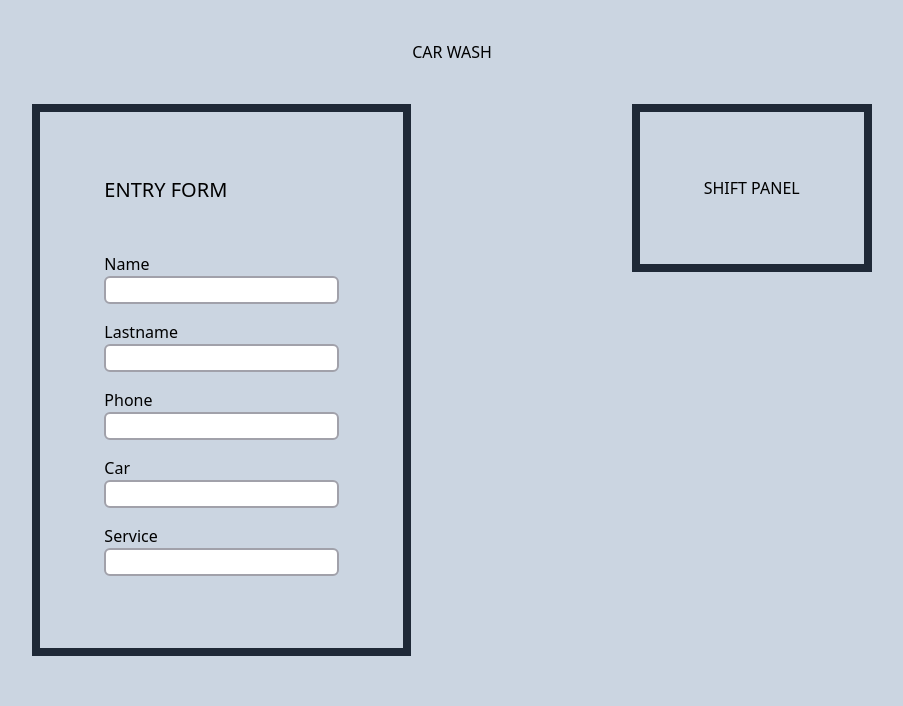
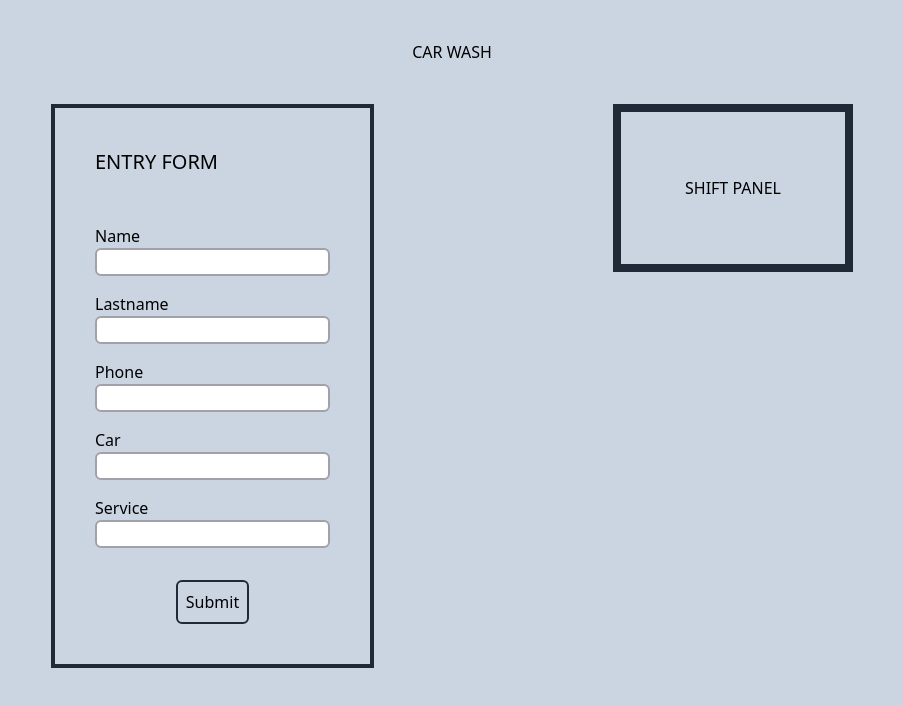
Before and after one commit to ignaciogiorgis/firstViteReactProject, a React (Vite) app: page / in a window 1280 px wide. Shown: the top 706 px of the page, without its empty margins (188-1091 px from the left). Built offline with nearby package versions, Linux system fonts and the light colour scheme.

Commit message:
03-add-button-form

```diff
--- a/src/Components/Form/ViewForm.jsx
+++ b/src/Components/Form/ViewForm.jsx
@@ -3,7 +3,7 @@ import React from 'react'
 const Form = () => {
   return (
     <div className='flex justify-center'>
-      <div className='border-8 border-gray-800 p-16'>
+      <div className='border-4 border-gray-800 p-10'>
         <h2 className='text-left text-xl pb-10 uppercase'>Entry Form</h2>
           <form action="">
             <div className='flex flex-col py-2'>
@@ -12,11 +12,11 @@ const Form = () => {
           </div>
           <div className='flex flex-col py-2'>
               <label className='text-left' htmlFor="">Lastname</label>
-                <input className='rounded-md  border-2 border-solid border-zinc-400 hover:border-solid focus:outline-none focus:ring focus:ring-violet-300 ' type="text" />
+              <input className='rounded-md  border-2 border-solid border-zinc-400 hover:border-solid focus:outline-none focus:ring focus:ring-violet-300 ' type="text" />
           </div>
           <div className='flex flex-col py-2'>
               <label className='text-left' htmlFor="">Phone</label>
-                <input className='rounded-md  border-2 border-solid border-zinc-400 hover:border-solid focus:outline-none focus:ring focus:ring-violet-300 ' type="text" />
+              <input className='rounded-md  border-2 border-solid border-zinc-400 hover:border-solid focus:outline-none focus:ring focus:ring-violet-300 ' type="text" />
           </div>
           <div className='flex flex-col py-2'>
               <label className='text-left' htmlFor="">Car</label>
@@ -24,7 +24,10 @@ const Form = () => {
           </div>
           <div className='flex flex-col py-2'>
               <label className='text-left' htmlFor="">Service</label>
-                <input className='rounded-md  border-2 border-solid border-zinc-400 hover:border-solid focus:outline-none focus:ring focus:ring-violet-300 ' type="text" />
+              <input className='rounded-md  border-2 border-solid border-zinc-400 hover:border-solid focus:outline-none focus:ring focus:ring-violet-300 ' type="text" />
+          </div>
+          <div>
+              <input className='rounded-md p-2 mt-6 border-2 border-solid  border-gray-800 hover:border-solid focus:outline-none focus:ring focus:ring-violet-300 cursor-pointer' type="submit" />
           </div>
           </form>
        </div>
```
Also changed, not shown: src/assets/images/carwash.jpg (added).
